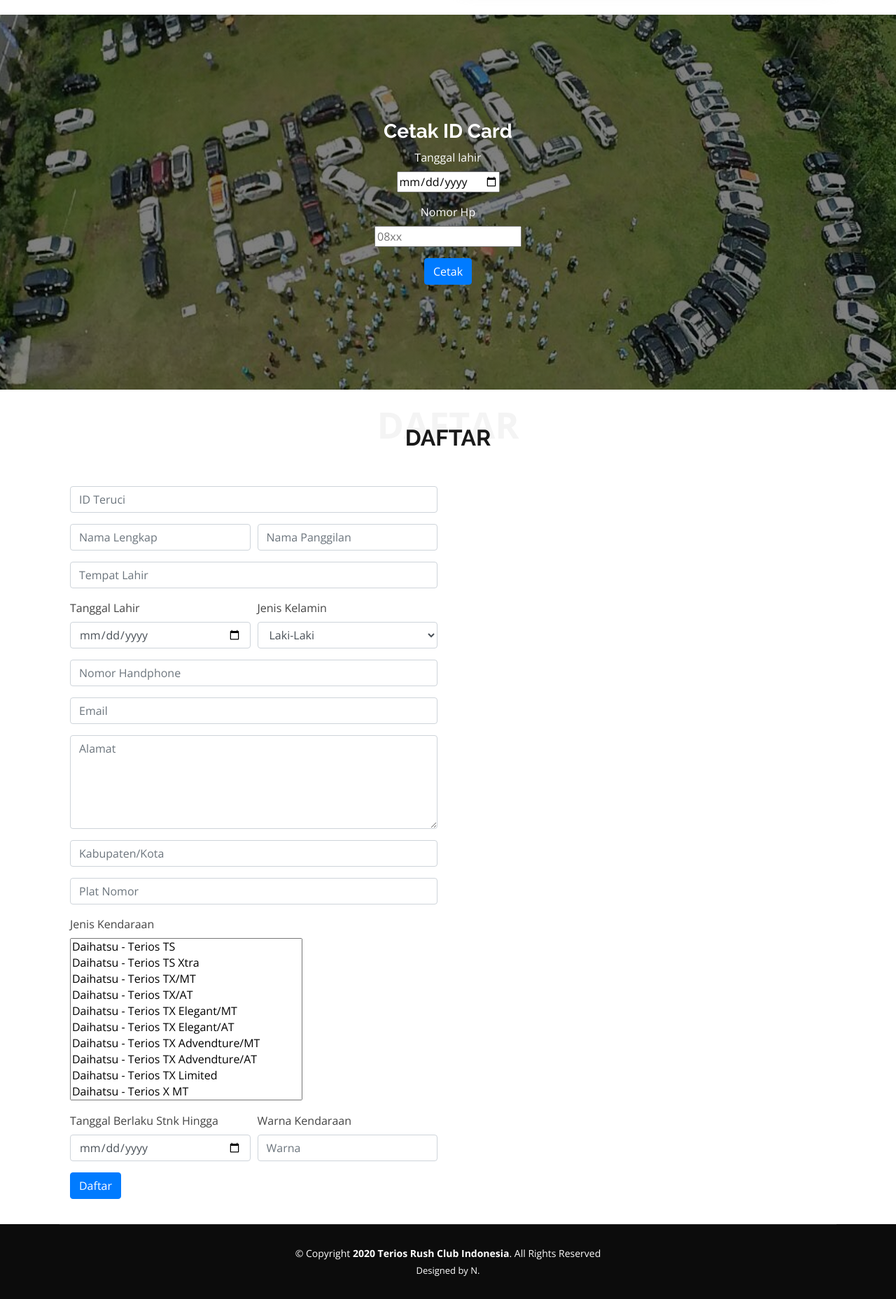
After one commit to RPLSMKN4BDL/teruci, a PHP site: page / in a window 1280 px wide. The commit adds this page. Shown: the part 2690-4547 px from the top of the page at 70% size. Run offline with PHP 8.4, Linux system fonts and the light colour scheme.

Commit message:
Add files via upload

```diff
--- /dev/null
+++ b/home.php
@@ -0,0 +1,339 @@
+
+
+
+		<!-- End Header -->
+
+		<!-- Hero Section -->
+		<section id="hero" class="d-flex align-items-center">
+			<div class="container position-relative" data-aos="fade-up" data-aos-delay="500">
+				<h1>Welcome to Teruci Lampung</h1>
+				<h2>Berani Join, Berani Kopdar, Berani Touring</h2>
+				<a href="#about" class="btn-get-started scrollto">Get Started</a>
+			</div>
+		</section>
+		<!-- End Hero -->
+
+		<!-- About Section -->
+		<section id="about" class="about">
+			<div class="container">
+
+				<div class="row">
+					<div class="col-lg-6 order-1 order-lg-2" data-aos="fade-left">
+						<img src="aset/gambar/tentang.jpg" class="img-fluid" alt="">
+					</div>
+					<div class="col-lg-6 pt-4 pt-lg-0 order-2 order-lg-1 content" data-aos="fade-right">
+						<h3>Selamat datang di TeRuCI</h3>
+						<p>
+							TeRuCI atau Terios Rush Club Indonesia adalah komunitas pencinta otomotif pengguna kendaraan Daihatsu Terios
+							dan Toyota Rush se Indonesia.TeRuCI terbentuk pada 1 September 2007 di Jakarta dan saat ini memiliki anggota
+							2200-an orang yang tersebar seluruh Indonesia.
+						</p>
+						<p>
+							Selain Pengurus pusat yang berada di Jakarta perwakilan TeRuCI juga telah hadir di 28 Kota lain di indonesia
+							yang terbagi atas chapter-chapter yaitu Chapter Medan (ChapMed), Chapter Palembang (TCP), Chapter Banten (Chapten),
+							Chapter Tangerang (Chaptang), Chapter Bekasi, Chapter Depok (Chaplok), Chapter Bogor (ChapGor), Chapter Bandung
+							(ChapBaraya), Chapter Cirebon, Indramayu,  <a href="page-details.html"> Baca Selengkapnya.. </a>
+						</p>
+					</div>
+				</div>
+
+			</div>
+		</section>
+		<!-- End About Section -->
+
+		<!-- ======= Gallery Section ======= -->
+		<section id="portfolio" class="portfolio">
+			<div class="container">
+
+				<div class="section-title">
+					<span>Gallery</span>
+					<h2>Gallery</h2>
+					<p>Galeri Teruci Lampung</p>
+				</div>
+
+				<div class="row portfolio-container" data-aos="fade-up" data-aos-delay="150">
+
+					<div class="col-lg-4 col-md-6 portfolio-item filter-app">
+						<img src="aset/gambar/page-details 1.jpg" class="img-fluid" alt="">
+						<div class="portfolio-info">
+							<h4>Chapter Bandung</h4>
+							<a href="aset/gambar/page-details 1.jpg" data-gall="portfolioGallery" class="venobox preview-link" title="Chapter Bandung"></a>
+							<a href="page-details.html" class="details-link" title="Selengkapnya"><i class="bx bx-link"></i></a>
+						</div>
+					</div>
+
+					<div class="col-lg-4 col-md-6 portfolio-item filter-app">
+						<img src="aset/gambar/page-details 2.jpg" class="img-fluid" alt="">
+						<div class="portfolio-info">
+							<h4>Chapter Bali</h4>
+							<a href="aset/gambar/page-details 2.jpg" data-gall="portfolioGallery" class="venobox preview-link" title="Chapter Bali"></a>
+							<a href="page-details.html" class="details-link" title="Selengkapnya"><i class="bx bx-link"></i></a>
+						</div>
+					</div>
+
+				</div>
+
+			</div>
+		</section><!-- End Portfolio Section -->
+
+		<!-- Cta Section -->
+		<section id="cta" class="cta">
+			<div class="container" data-aos="zoom-in">
+
+				<div class="text-center">
+					<h3>Siap Join TeRuCI</h3>
+					<p></p>
+					<a class="cta-btn" href="#daftar">Daftar TeRuCI</a>
+				</div>
+			</div>
+		</section><!-- End Cta Section -->
+
+		<!-- Contact Section -->
+		<section id="contact" class="contact">
+			<div class="container">
+
+				<div class="section-title">
+					<span>Contact</span>
+					<h2>Contact</h2>
+					<p>Contact Information</p>
+				</div>
+
+				<div class="row" data-aos="fade-up">
+					<div class="col-lg-6">
+						<div class="info-box mb-4">
+							<i class="bx bx-map"></i>
+							<h3>Our Address</h3>
+							<p>Jl. Hos Cokroaminoto No.102, Enggal, Engal, Kota Bandar Lampung, Lampung 35118</p>
+						</div>
+					</div>
+
+					<div class="col-lg-3 col-md-6">
+						<div class="info-box  mb-4">
+							<i class="bx bx-envelope"></i>
+							<h3>Email Us</h3>
+							<p>contact@example.com</p>
+						</div>
+					</div>
+
+					<div class="col-lg-3 col-md-6">
+						<div class="info-box  mb-4">
+							<i class="bx bx-phone-call"></i>
+							<h3>Call Us</h3>
+							<p>+62 838 7905 8909</p>
+						</div>
+					</div>
+				</div>
+				<div class="row" data-aos="fade-up">
+					<div class="col-lg-6 ">
+						<iframe class="mb-4 mb-lg-0" src="https://www.google.com/maps/embed?pb=!1m18!1m12!1m3!1d22121.50999971173!2d105.28064171407998!3d-5.41176886675059!2m3!1f0!2f0!3f0!3m2!1i1024!2i768!4f13.1!3m3!1m2!1s0x2e40db188a082ed5%3A0xa73c4cf727653996!2sSMK%20Negeri%204%20Bandar%20Lampung!5e0!3m2!1sid!2sid!4v1593696870833!5m2!1sid!2sid" frameborder="0" style="border:0; width: 100%; height: 384px;" allowfullscreen></iframe>
+					</div>
+					<div class="col-lg-6">
+						<form action="forms/contact.php" method="post" role="form" class="php-email-form">
+							<div class="form-row">
+								<div class="col-md-6 form-group">
+									<input type="text" name="name" class="form-control" id="name" placeholder="Your Name" data-rule="minlen:4" data-msg="Please enter at least 4 chars" />
+									<div class="validate"></div>
+								</div>
+								<div class="col-md-6 form-group">
+									<input type="email" class="form-control" name="email" id="email" placeholder="Your Email" data-rule="email" data-msg="Please enter a valid email" />
+									<div class="validate"></div>
+								</div>
+							</div>
+							<div class="form-group">
+								<input type="text" class="form-control" name="subject" id="subject" placeholder="Subject" data-rule="minlen:4" data-msg="Please enter at least 8 chars of subject" />
+								<div class="validate"></div>
+							</div>
+							<div class="form-group">
+								<textarea class="form-control" name="message" rows="5" data-rule="required" data-msg="Please write something for us" placeholder="Message"></textarea>
+								<div class="validate"></div>
+							</div>
+							<div class="mb-3">
+								<div class="loading">Loading</div>
+								<div class="error-message"></div>
+								<div class="sent-message">Your message has been sent. Thank you!</div>
+							</div>
+							<div class="text-center"><button type="submit">Send Message</button></div>
+						</form>
+					</div>
+				</div>
+			</div>
+		</section>
+		<section id="cetak" class="cetak">
+			<div class="container">
+				<div class="section-title">
+<form action="cek.php" method="POST">
+	<h3>Cetak ID Card</h3>
+  <div class="form-group">
+  	<label class="pcetak">Tanggal lahir</label><Br>
+	<input type="date" name="tgl_lahir"><br>
+</div>
+<div class="form-group">
+	<label class="pcetak">Nomor Hp</label><br>
+	<input type="number" name="no_hp" placeholder="08xx">
+</div>
+	<input type="submit" name="submit" value="Cetak" class="btn btn-primary">
+</form>
+</div>
+</div>
+
+</section>
+		<section id="daftar" class="daftar">
+			<div class="container">
+
+				<div class="section-title">
+					<span>Daftar</span>
+					<h2>Daftar</h2>
+				</div>
+					<div class="col-lg-6">
+						<form action="" method="POST">
+							<div class="form-group">
+								<input type="text" class="form-control" name="id" id="subject" placeholder="ID Teruci"/>
+								<div class="validate"></div>
+							</div>
+							<div class="form-row">
+								<div class="col-md-6 form-group">
+									<input type="text" name="nama_lengkap" class="form-control" id="name" placeholder="Nama Lengkap" />
+									<div class="validate"></div>
+								</div>
+								<div class="col-md-6 form-group">
+									<input type="text" name="nama_panggilan" class="form-control" id="name" placeholder="Nama Panggilan" />
+									<div class="validate"></div>
+								</div>
+							</div>
+							<div class="form-group">
+								<input type="text" class="form-control" name="tempatlahir" id="subject" placeholder="Tempat Lahir" />
+								<div class="validate"></div>
+							</div>
+							<div class="form-row">
+								<div class="col-md-6 form-group">
+									<label>Tanggal Lahir</label>
+									<input type="date" class="form-control" name="tgl_lahir" placeholder="Tempat Lahir" />
+									<div class="validate"></div>
+								</div>
+								<div class="col-md-6 form-group">
+									<label>Jenis Kelamin</label>
+									<select name="jenis_kelamin" placeholder="Jenis Kelamin" class="form-control" required>
+									<option value="L">Laki-Laki</option>
+									<option value="P">Perempuan</option>
+									</select>
+									<div class="validate"></div>
+								</div>
+							</div>
+							<div class="form-group">
+								<input type="number" class="form-control" name="no_hp" id="subject" placeholder="Nomor Handphone"/>
+								<div class="validate"></div>
+							</div>
+							<div class="form-group">
+								<input type="Email" class="form-control" name="Email" id="subject" placeholder="Email"/>
+								<div class="validate"></div>
+							</div>
+							<div class="form-group">
+								<textarea class="form-control" name="alamat_rumah" rows="5" data-rule="required" placeholder="Alamat"></textarea>
+								<div class="validate"></div>
+							</div>
+							<div class="form-group">
+								<input type="text" class="form-control" name="kab_kota" id="subject" placeholder="Kabupaten/Kota"/>
+								<div class="validate"></div>
+							</div>
+								<div class=" form-group">
+									<input type="text" name="plat" class="form-control" id="name" placeholder="Plat Nomor" />
+									<div class="validate"></div>
+								</div>
+								<label>Jenis Kendaraan</label>
+								<div class="form-group">
+
+									<select name="type_mobil" size="10">
+										<option value="Daihatsu - Terios TS">Daihatsu - Terios TS</option>
+				<option value="Daihatsu - Terios TS Xtra">Daihatsu - Terios TS Xtra</option>
+				<option value="Daihatsu - Terios TX/MT">Daihatsu - Terios TX/MT</option>
+				<option value="Daihatsu - Terios TX/AT">Daihatsu - Terios TX/AT</option>
+				<option value="Daihatsu - Terios TX Elegant/MT">Daihatsu - Terios TX Elegant/MT</option>
+				<option value="Daihatsu - Terios TX Elegant/AT">Daihatsu - Terios TX Elegant/AT</option>
+				<option value="Daihatsu - Terios TX Advendture/MT">Daihatsu - Terios TX Advendture/MT</option>
+				<option value="Daihatsu - Terios TX Advendture/AT">Daihatsu - Terios TX Advendture/AT</option>
+				<option value="Daihatsu - Terios TX Limited">Daihatsu - Terios TX Limited</option>
+				<option value="Daihatsu - Terios X MT">Daihatsu - Terios X MT</option>
+				<option value="Daihatsu - Terios X MT EXTRA">Daihatsu - Terios X MT EXTRA</option>
+				<option value="Daihatsu - Terios X AT EXTRA">Daihatsu - Terios X AT EXTRA</option>
+				<option value="Daihatsu - Terios R MT">Daihatsu - Terios R MT</option>
+				<option value="Daihatsu - Terios R MT CUSTOM">Daihatsu - Terios R MT CUSTOM</option>
+				<option value="Daihatsu - Terios R MT ADVENTURE">Daihatsu - Terios R MT ADVENTURE</option>
+				<option value="Daihatsu - Terios R AT">Daihatsu - Terios R AT</option>
+				<option value="Daihatsu - Terios R AT CUSTOM">Daihatsu - Terios R AT CUSTOM</option>
+				<option value="Daihatsu - Terios R AT ADVENTURE">Daihatsu - Terios R AT ADVENTURE</option>
+				<option value="Daihatsu - All New Terios X">Daihatsu - All New Terios X</option>
+				<option value="Daihatsu - All New Terios X Deluxe">Daihatsu - All New Terios X Deluxe</option>
+				<option value="Daihatsu - All New Terios R">Daihatsu - All New Terios R</option>
+				<option value="Daihatsu - All New Terios R Deluxe">Daihatsu - All New Terios R Deluxe</option>
+				<option value="Toyota - Rush E">Toyota - Rush E</option>
+				<option value="Toyota - Rush G">Toyota - Rush G</option>
+				<option value="Toyota - Rush S/MT">Toyota - Rush S/MT</option>
+				<option value="Toyota - Rush S/AT">Toyota - Rush S/AT</option>
+				<option value="Toyota - Rush G M/T">Toyota - Rush G M/T</option>
+				<option value="Toyota - Rush G A/T">Toyota - Rush G A/T</option>
+				<option value="Toyota - Rush S M/T TRD SPORTIVO">Toyota - Rush S M/T TRD SPORTIVO</option>
+				<option value="Toyota - Rush S M/T TRD SPORTIVO ULTIMO">Toyota - Rush S M/T TRD SPORTIVO ULTIMO</option>
+				<option value="Toyota - Rush S A/T TRD SPORTIVO">Toyota - Rush S A/T TRD SPORTIVO</option>
+				<option value="Toyota - Rush S A/T TRD SPORTIVO ULTIMO">Toyota - Rush S A/T TRD SPORTIVO ULTIMO</option>
+				<option value="Toyota - All New Rush G M/T">Toyota - All New Rush G M/T</option>
+				<option value="Toyota - All New Rush G A/T">Toyota - All New Rush G A/T</option>
+				<option value="Toyota - All New Rush TRD SPORTIVO M/T">Toyota - All New Rush TRD SPORTIVO M/T</option>
+				<option value="Toyota - All New Rush TRD SPORTIVO A/T">Toyota - All New Rush TRD SPORTIVO A/T</option>
+				</select>
+				<div class="validate"></div>
+			</div>
+			<div class="form-row">
+								<div class="col-md-6 form-group">
+									<label>Tanggal Berlaku Stnk Hingga</label>
+									<input type="date" class="form-control" name="tgl_stnk" placeholder="Tempat Lahir" />
+									<div class="validate"></div>
+								</div>
+								<div class="col-md-6 form-group">
+									<label>Warna Kendaraan</label>
+									<input type="text" name="warna" class="form-control" id="name" placeholder="Warna" />
+									<div class="validate"></div>
+								</div>
+							</div>
+							<?php
+include 'admin/core/db.php';
+if (isset($_POST['submit'])) {
+	$nama_lengkap = mysqli_real_escape_string($config,$_POST['nama_lengkap']);
+	$nama_panggilan = mysqli_real_escape_string($config,$_POST['nama_panggilan']);
+	$tempatlahir = mysqli_real_escape_string($config,$_POST['tempatlahir']);
+	$tgl_lahir = mysqli_real_escape_string($config,$_POST['tgl_lahir']);
+	$jenis_kelamin = mysqli_real_escape_string($config,$_POST['jenis_kelamin']);
+	$no_hp = mysqli_real_escape_string($config,$_POST['no_hp']);
+	$Email = mysqli_real_escape_string($config,$_POST['Email']);
+	$alamat_rumah = mysqli_real_escape_string($config,$_POST['alamat_rumah']);
+	$kab_kota = mysqli_real_escape_string($config,$_POST['kab_kota']);
+	$plat = mysqli_real_escape_string($config,$_POST['plat']);
+	$type_mobil = mysqli_real_escape_string($config,$_POST['type_mobil']);
+	$tgl_stnk = mysqli_real_escape_string($config,$_POST['tgl_stnk']);
+	$warna = mysqli_real_escape_string($config,$_POST['warna']);
+	$id = mysqli_real_escape_string($config,$_POST['id']);
+	$query1 ="INSERT INTO tb_mobil(no_pol,tgl_stnk,type_kendaraan,warna_kendaraan) VALUES ('$plat','$tgl_stnk','$type_mobil','$warna')";
+	$query2 = "INSERT INTO tb_member(id_teruci,nama_lengkap,panggilan,tempat_lahir,tgl_lahir,jenis_kelamin,no_hp,email,alamat_rumah,kab_kota,no_pol) VALUES ('$id','$nama_lengkap','$nama_panggilan','$tempatlahir','$tgl_lahir','$jenis_kelamin','$no_hp','$Email','$alamat_rumah','$kab_kota','$plat')";
+
+  if(mysqli_query($config, $query1) ) {
+  	if (mysqli_query($config, $query2)) {
+  		echo "Berhasil Registrasi";
+  	}else{
+  		echo "Gagal Registrasi";
+  	}
+  }else{
+  	echo "Gagal Registrasi";
+  }
+}
+
+
+?>
+						<div class="form-group">
+							<input type="submit" name="submit" class="btn btn-primary" value="Daftar">
+						</div>
+						</form>
+					</div>
+
+				</div>
+
+			</div>
+		</section>
--- /dev/null
+++ b/index.php
@@ -0,0 +1,99 @@
+<!DOCTYPE HTML>
+
+<html>
+	<head>
+		<title>TeRuCI Lampung</title>
+		<meta charset="utf-8" />
+		<meta name="viewport" content="width=device-width, initial-scale=1" />
+
+		<!-- Google Fonts -->
+		<link href="https://fonts.googleapis.com/css?family=Open+Sans:300,300i,400,400i,600,600i,700,700i|Raleway:300,300i,400,400i,500,500i,600,600i,700,700i|Poppins:300,300i,400,400i,500,500i,600,600i,700,700i" rel="stylesheet">
+
+		<!-- Vendor CSS Files -->
+		<link href="aset/vendor/bootstrap/css/bootstrap.min.css" rel="stylesheet">
+		<link href="aset/vendor/icofont/icofont.min.css" rel="stylesheet">
+		<link href="aset/vendor/boxicons/css/boxicons.min.css" rel="stylesheet">
+		<link href="aset/vendor/venobox/venobox.css" rel="stylesheet">
+		<link href="aset/vendor/owl.carousel/assets/owl.carousel.min.css" rel="stylesheet">
+		<link href="aset/vendor/aos/aos.css" rel="stylesheet">
+
+		<link rel="stylesheet" href="aset/css/main.css" />
+	</head>
+	<body>
+
+		<!-- Top Bar -->
+			<div id="topbar" class="d-none d-lg-flex align-items-center fixed-top ">
+				<div class="container d-flex">
+					<div class="contact-info mr-auto">
+						<i class="icofont-phone"></i> +6283870387078
+						<i class="icofont-location-pin"></i> Jalan Hos Cokroaminoto 102, Bandar Lampung
+					</div>
+				</div>
+			</div>
+
+		<!-- Header -->
+			<header id="header" class="fixed-top ">
+				<div class="container d-flex align-items-center">
+
+					<h1 class="logo mr-auto"><a href="index.php">TeRuCI Lampung</a></h1>
+					<!-- Uncomment below if you prefer to use an image logo -->
+					<!-- <a href="index.php" class="logo mr-auto"><img src="assets/img/logo.png" alt="" class="img-fluid"></a>-->
+
+					<nav class="nav-menu d-none d-lg-block">
+						<ul>
+							<li class="active"><a href="index.php">Home</a></li>
+							<li><a href="#about">About</a></li>
+							<li><a href="#portfolio">Gallery</a></li>
+							<li><a href="#contact">Contact</a></li>
+							<li><a href="#cetak">Cetak ID</a></li>
+							<li><a href="#daftar">Daftar</a></li>
+						</ul>
+					</nav><!-- .nav-menu -->
+				</div>
+			</header>
+		<!-- End Header -->
+    <?php
+if(empty($_GET['hal'])){
+include "home.php";
+}else if($_GET['hal'] == 'register'){
+include "register.php";
+}else if($_GET['hal'] == 'about'){
+include "about.php";
+}else if($_GET['hal'] == 'cetak'){
+include "cetakid.php";
+}
+?>
+
+
+		<!-- Footer -->
+		<footer id="footer">
+			<div class="footer-top">
+				<div class="container">
+					<div class="row">
+
+						<div class="container">
+							<div class="copyright">
+								&copy; Copyright <strong><span>2020 Terios Rush Club Indonesia</span></strong>. All Rights Reserved
+							</div>
+							<div class="credits">
+								Designed by N.
+							</div>
+						</div>
+		</footer>
+		<!-- End Footer -->
+
+		<!-- Vendor JS Files -->
+		<script src="aset/vendor/jquery/jquery.min.js"></script>
+		<script src="aset/vendor/bootstrap/js/bootstrap.bundle.min.js"></script>
+		<script src="aset/vendor/jquery.easing/jquery.easing.min.js"></script>
+		<script src="aset/vendor/php-email-form/validate.js"></script>
+		<script src="aset/vendor/isotope-layout/isotope.pkgd.min.js"></script>
+		<script src="aset/vendor/venobox/venobox.min.js"></script>
+		<script src="aset/vendor/owl.carousel/owl.carousel.min.js"></script>
+		<script src="aset/vendor/aos/aos.js"></script>
+
+		<!-- Template Main JS File -->
+		<script src="aset/js/main.js"></script>
+
+	</body>
+</html>
```
Also changed, not shown: cek.php (added, +14 -0 lines), cetakid.php (+15 -18 lines), page-details.html (added, +154 -0 lines), reg.php (added, +62 -0 lines).
